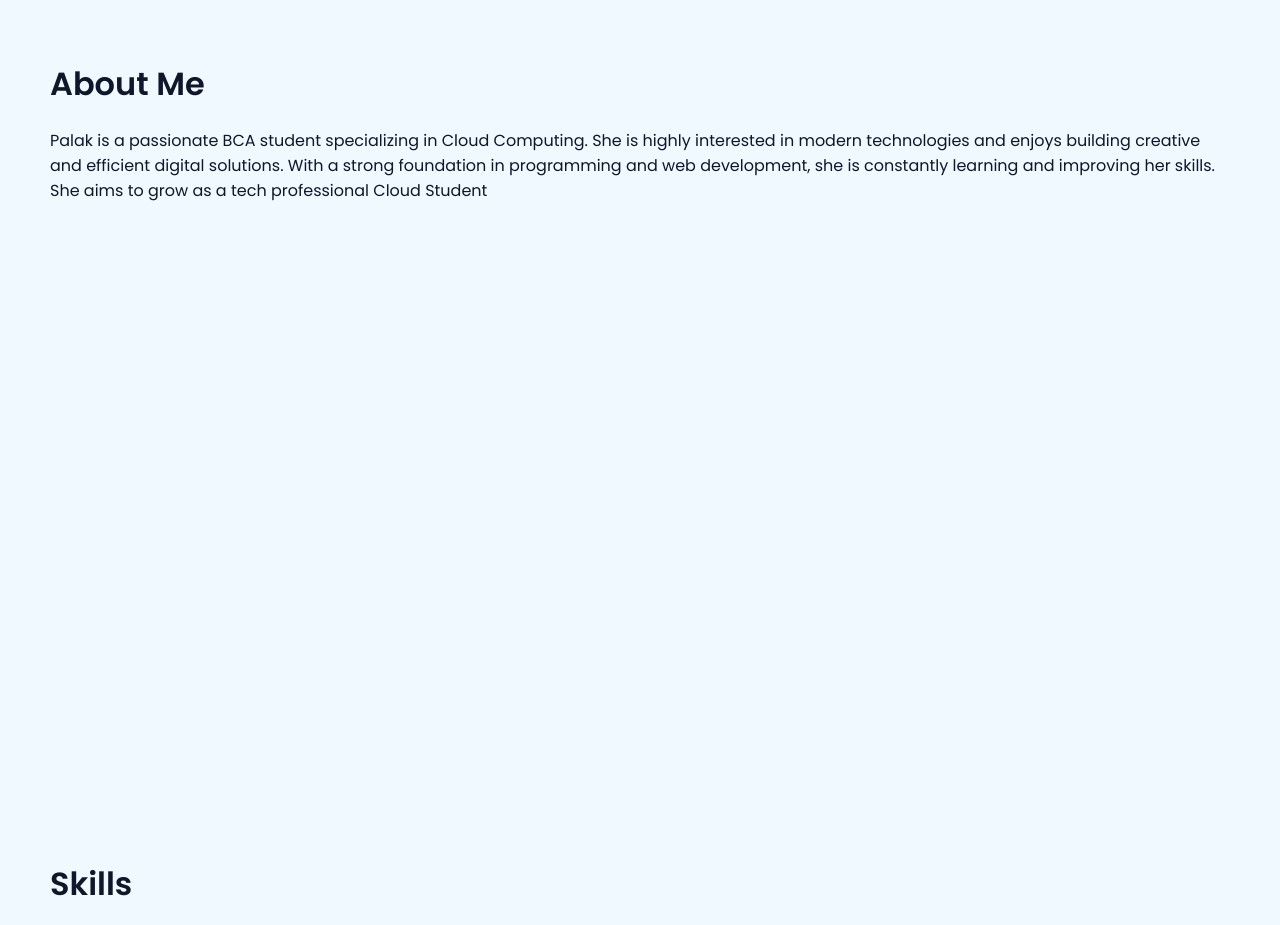
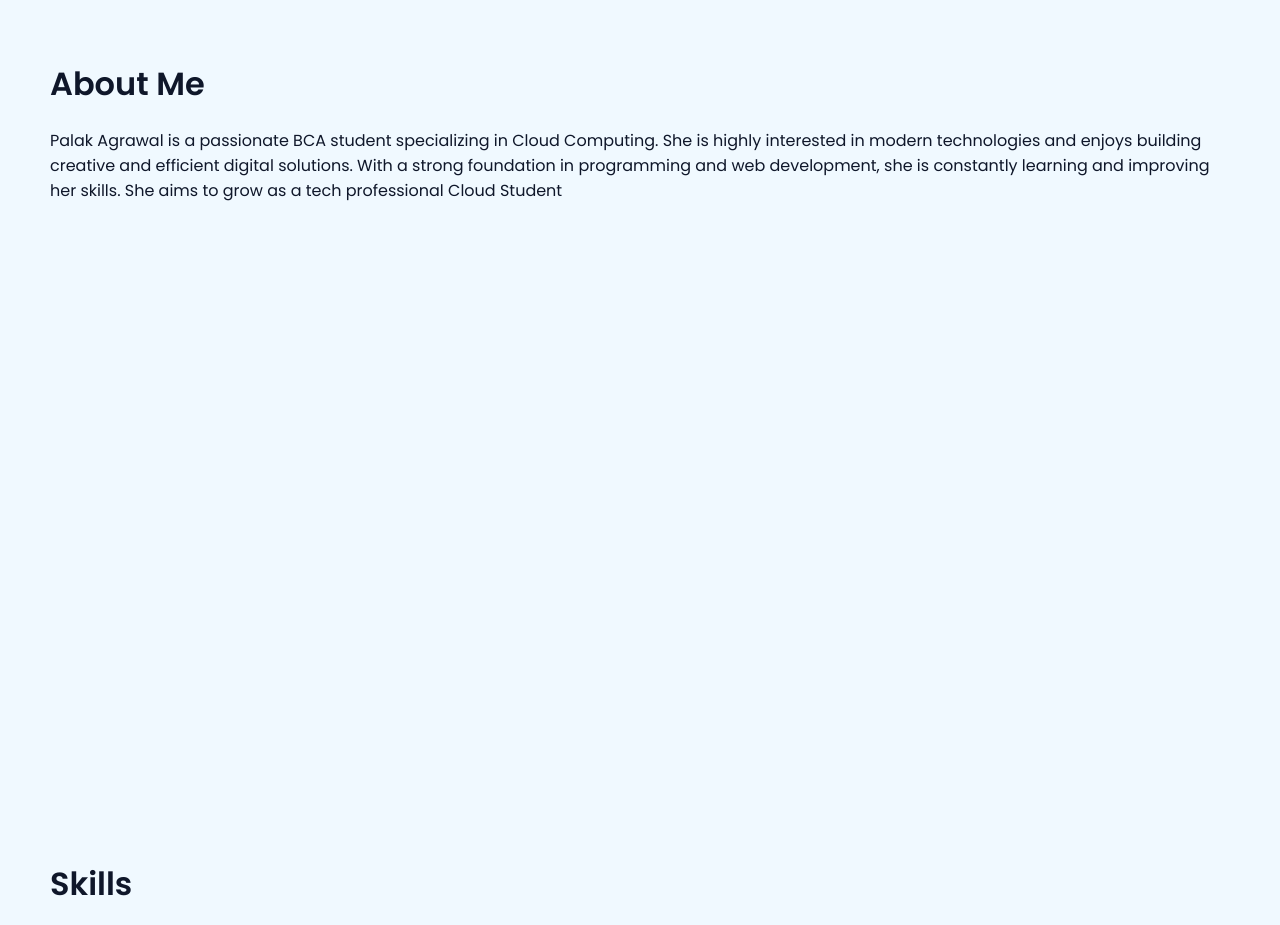
Before and after one commit to palakagrawal1022/palak-render, a plain HTML site: page index.html in a window 1280 px wide. Shown: the part 840-1765 px from the top of the page. Drawn offline with nearby package versions, Linux system fonts and the light colour scheme.

Commit message:
change in name

```diff
--- a/index.html
+++ b/index.html
@@ -122,7 +122,7 @@
 
 <section id="about">
   <h2>About Me</h2>
-  <p>Palak  is a passionate BCA student specializing in Cloud Computing. She is highly interested in modern technologies and enjoys building creative and efficient digital solutions. With a strong foundation in programming and web development, she is constantly learning and improving her skills. She aims to grow as a tech professional Cloud Student</p>
+  <p>Palak Agrawal is a passionate BCA student specializing in Cloud Computing. She is highly interested in modern technologies and enjoys building creative and efficient digital solutions. With a strong foundation in programming and web development, she is constantly learning and improving her skills. She aims to grow as a tech professional Cloud Student</p>
 </section>
 
 <section class="skills" id="skills">
```
